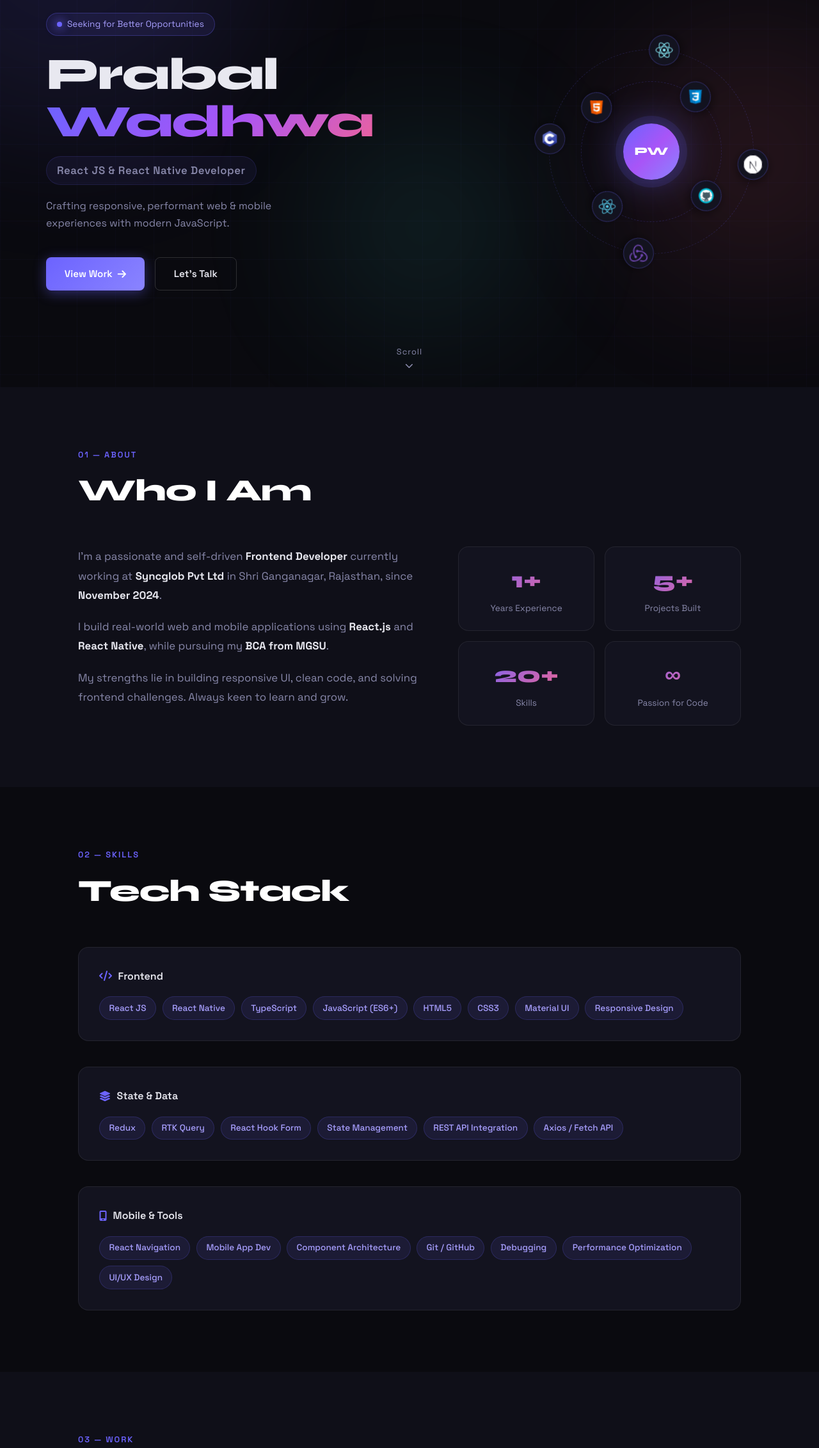
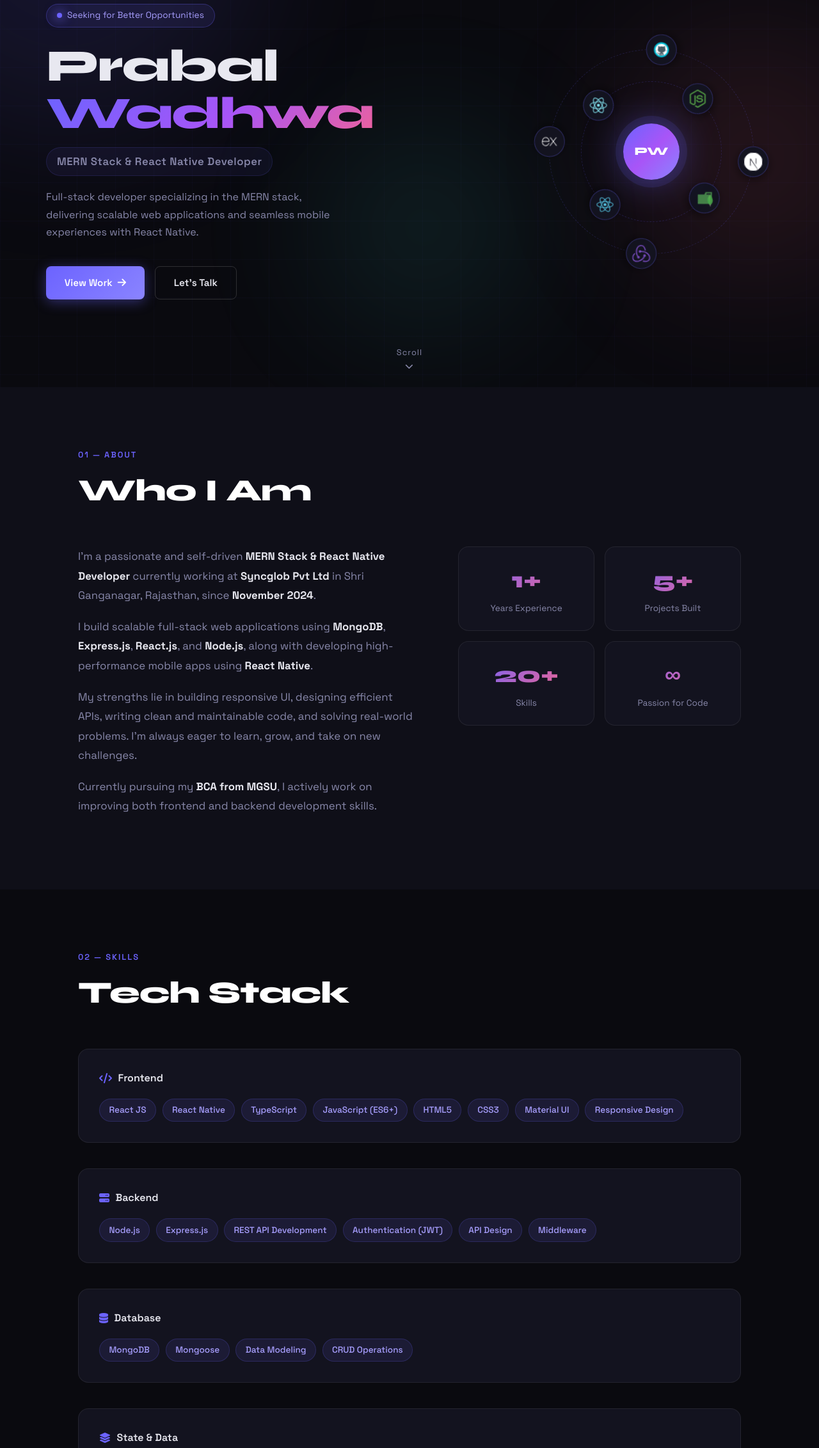
Before and after one commit to prabal-wadhwa/portfolio, a website: page index.html in a window 1280 px wide. Shown: the part 195-2458 px from the top of the page at 64% size. Drawn offline with nearby package versions, Linux system fonts and the light colour scheme.

Commit message:
updated the code as MERN DEV

```diff
--- a/index.html
+++ b/index.html
@@ -98,10 +98,11 @@
           <span class="line">Prabal</span>
           <span class="line accent">Wadhwa</span>
         </h1>
-        <p class="hero-subtitle">React JS &amp; React Native Developer</p>
+        <p class="hero-subtitle">MERN Stack &amp; React Native Developer</p>
         <p class="hero-desc">
-          Crafting responsive, performant web &amp; mobile experiences with
-          modern JavaScript.
+          Full-stack developer specializing in the MERN stack, delivering
+          scalable web applications and seamless mobile experiences with React
+          Native.
         </p>
         <div class="hero-cta">
           <a href="#projects" class="btn btn-primary">
@@ -122,26 +123,26 @@
             <img src="icons/react.svg" alt="React" width="28" height="28" />
           </div>
           <div class="orbit-icon ri1 i2">
-            <img src="icons/html.svg" alt="HTML" width="28" height="28" />
+            <img src="icons/reactNative.svg" alt="React Native" width="28" height="28" />
           </div>
           <div class="orbit-icon ri1 i3">
-            <img src="icons/css.svg" alt="CSS" width="28" height="28" />
+            <img src="icons/nodejs.svg" alt="Node" width="28" height="28" />
           </div>
           <div class="orbit-icon ri1 i4">
-            <img src="icons/github.svg" alt="GitHub" width="28" height="28" />
+            <img src="icons/mongodb.svg" alt="MongoDB" width="28" height="28" />
           </div>
 
           <!-- Ring 2 icons (4 icons, 90° apart) -->
           <div class="orbit-icon ri2 i5">
             <img
-              src="icons/reactNative.svg"
-              alt="React Native"
+              src="icons/github.svg"
+              alt="Github"
               width="28"
               height="28"
             />
           </div>
           <div class="orbit-icon ri2 i6">
-            <img src="icons/c.svg" alt="C" width="28" height="28" />
+            <img src="icons/express.svg" alt="Express" width="28" height="28" />
           </div>
           <div class="orbit-icon ri2 i7">
             <img src="icons/redux.svg" alt="Redux" width="28" height="28" />
@@ -166,37 +167,53 @@
       <div class="container">
         <div class="section-label">01 — About</div>
         <h2 class="section-title">Who I Am</h2>
+
         <div class="about-grid">
           <div class="about-text">
             <p>
               I'm a passionate and self-driven
-              <strong>Frontend Developer</strong> currently working at
-              <strong>Syncglob Pvt Ltd</strong> in Shri Ganganagar, Rajasthan,
-              since <strong>November 2024</strong>.
+              <strong>MERN Stack & React Native Developer</strong> currently
+              working at <strong>Syncglob Pvt Ltd</strong> in Shri Ganganagar,
+              Rajasthan, since <strong>November 2024</strong>.
             </p>
+
             <p>
-              I build real-world web and mobile applications using
-              <strong>React.js</strong> and <strong>React Native</strong>, while
-              pursuing my <strong>BCA from MGSU</strong>.
+              I build scalable full-stack web applications using
+              <strong>MongoDB</strong>, <strong>Express.js</strong>,
+              <strong>React.js</strong>, and <strong>Node.js</strong>, along
+              with developing high-performance mobile apps using
+              <strong>React Native</strong>.
             </p>
+
             <p>
-              My strengths lie in building responsive UI, clean code, and
-              solving frontend challenges. Always keen to learn and grow.
+              My strengths lie in building responsive UI, designing efficient
+              APIs, writing clean and maintainable code, and solving real-world
+              problems. I'm always eager to learn, grow, and take on new
+              challenges.
+            </p>
+
+            <p>
+              Currently pursuing my <strong>BCA from MGSU</strong>, I actively
+              work on improving both frontend and backend development skills.
             </p>
           </div>
+
           <div class="about-stats">
             <div class="stat-card">
               <span class="stat-number">1+</span>
               <span class="stat-label">Years Experience</span>
             </div>
+
             <div class="stat-card">
               <span class="stat-number">5+</span>
               <span class="stat-label">Projects Built</span>
             </div>
+
             <div class="stat-card">
               <span class="stat-number">20+</span>
               <span class="stat-label">Skills</span>
             </div>
+
             <div class="stat-card">
               <span class="stat-number">∞</span>
               <span class="stat-label">Passion for Code</span>
@@ -211,7 +228,9 @@
       <div class="container">
         <div class="section-label">02 — Skills</div>
         <h2 class="section-title">Tech Stack</h2>
+
         <div class="skills-categories">
+          <!-- Frontend -->
           <div class="skill-group">
             <h3 class="skill-group-title">
               <i class="fas fa-code"></i> Frontend
@@ -227,9 +246,39 @@
               <span class="tag">Responsive Design</span>
             </div>
           </div>
+
+          <!-- Backend (NEW) -->
           <div class="skill-group">
             <h3 class="skill-group-title">
-              <i class="fas fa-layer-group"></i> State &amp; Data
+              <i class="fas fa-server"></i> Backend
+            </h3>
+            <div class="skill-tags">
+              <span class="tag">Node.js</span>
+              <span class="tag">Express.js</span>
+              <span class="tag">REST API Development</span>
+              <span class="tag">Authentication (JWT)</span>
+              <span class="tag">API Design</span>
+              <span class="tag">Middleware</span>
+            </div>
+          </div>
+
+          <!-- Database (NEW) -->
+          <div class="skill-group">
+            <h3 class="skill-group-title">
+              <i class="fas fa-database"></i> Database
+            </h3>
+            <div class="skill-tags">
+              <span class="tag">MongoDB</span>
+              <span class="tag">Mongoose</span>
+              <span class="tag">Data Modeling</span>
+              <span class="tag">CRUD Operations</span>
+            </div>
+          </div>
+
+          <!-- State & Data -->
+          <div class="skill-group">
+            <h3 class="skill-group-title">
+              <i class="fas fa-layer-group"></i> State & Data
             </h3>
             <div class="skill-tags">
               <span class="tag">Redux</span>
@@ -240,15 +289,17 @@
               <span class="tag">Axios / Fetch API</span>
             </div>
           </div>
+
+          <!-- Tools & Mobile -->
           <div class="skill-group">
             <h3 class="skill-group-title">
-              <i class="fas fa-mobile-alt"></i> Mobile &amp; Tools
+              <i class="fas fa-mobile-alt"></i> Tools & Mobile
             </h3>
             <div class="skill-tags">
               <span class="tag">React Navigation</span>
-              <span class="tag">Mobile App Dev</span>
+              <span class="tag">Mobile App Development</span>
+              <span class="tag">Git / GitHub</span>
               <span class="tag">Component Architecture</span>
-              <span class="tag">Git / GitHub</span>
               <span class="tag">Debugging</span>
               <span class="tag">Performance Optimization</span>
               <span class="tag">UI/UX Design</span>
--- a/styles.css
+++ b/styles.css
@@ -95,6 +95,9 @@ body {
   z-index: 1000;
   padding: 0;
   transition: var(--transition);
+}
+#header.scrolled {
+  background: rgba(10, 10, 15, 0.95);
 }
 
 #header.scrolled .header-inner {
```
Also changed, not shown: icons/express.svg (added), icons/mongodb.svg (added), icons/nodejs.svg (added).
